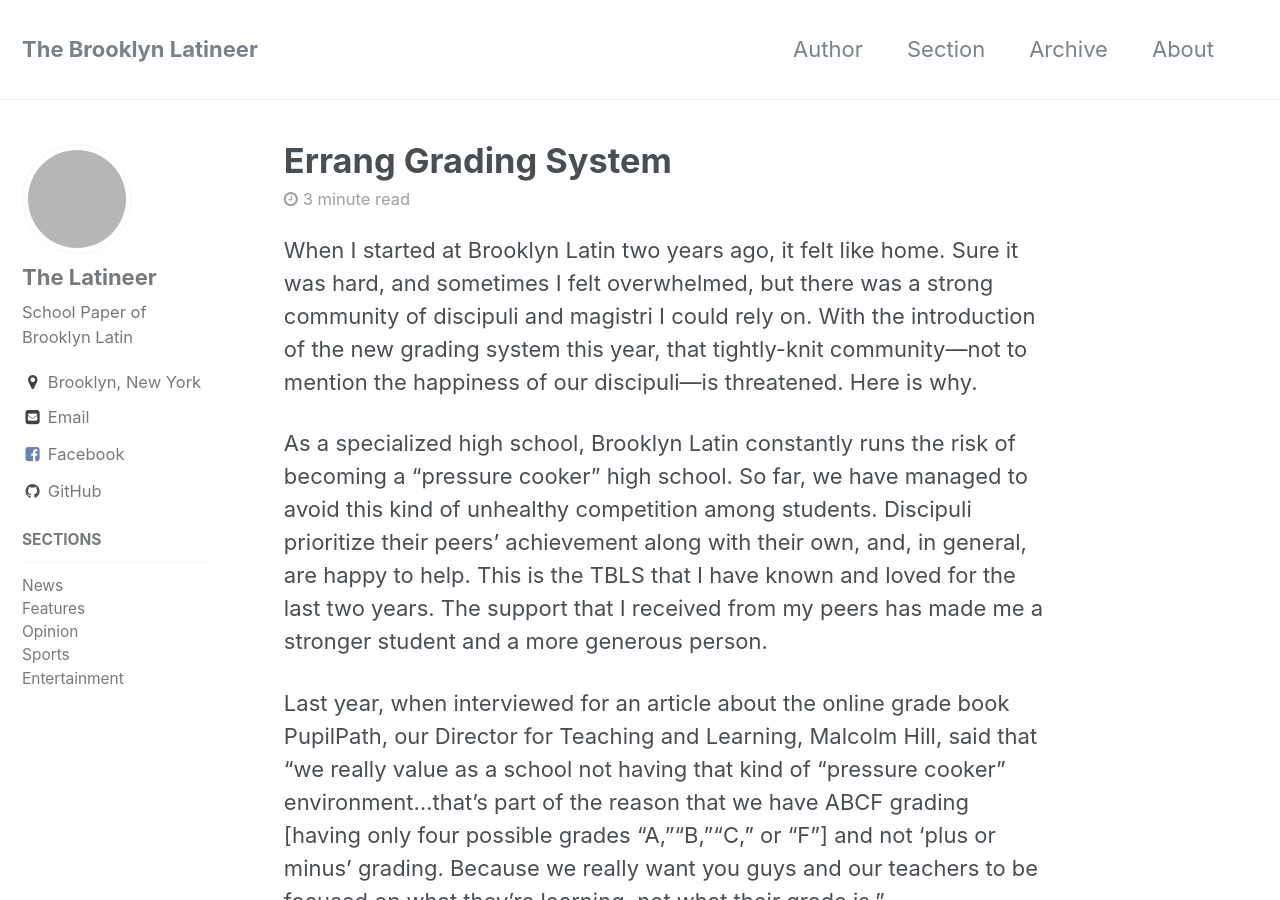
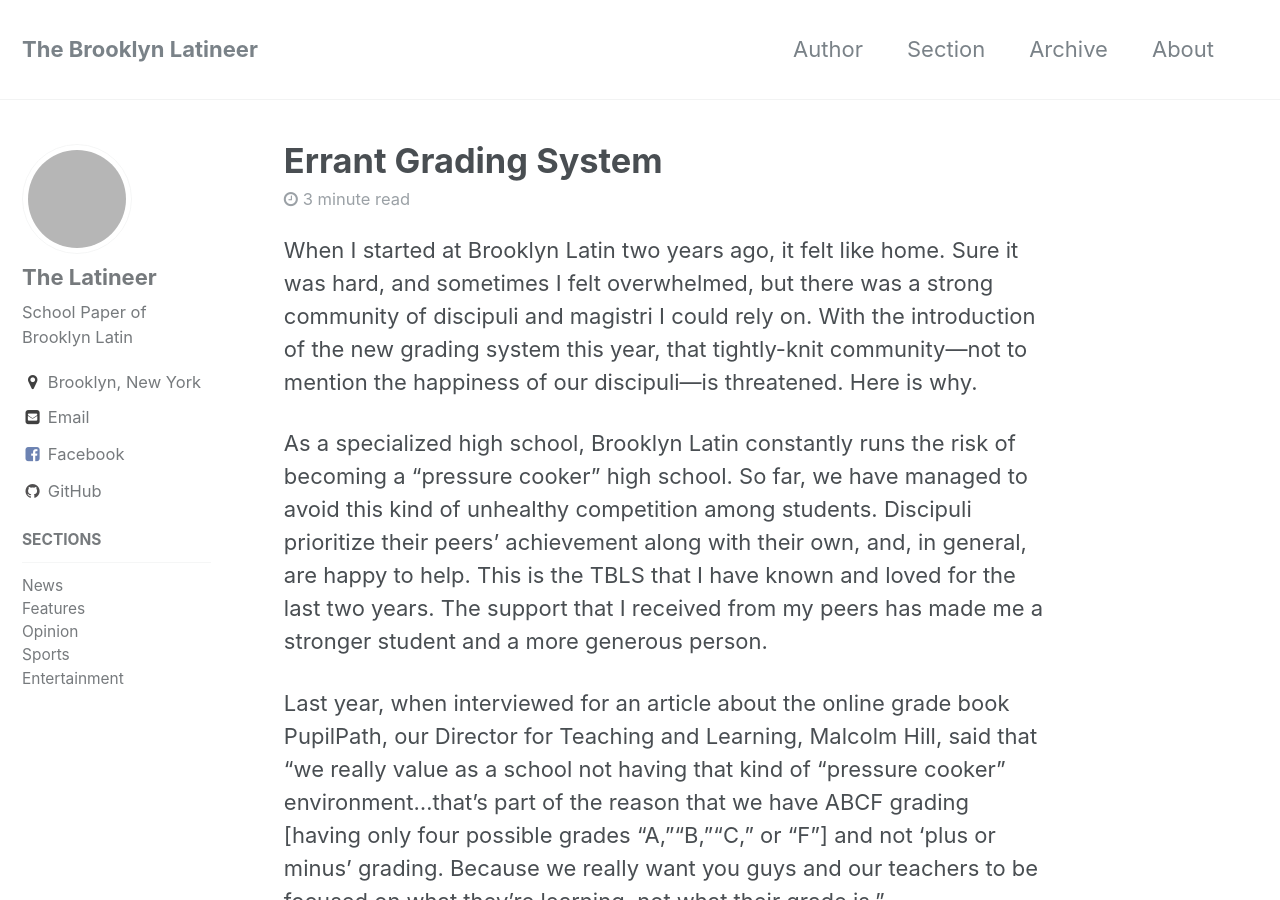
Before and after one commit to rvente/site, a Jekyll site: the page built from _posts/2017-11-15-ErrantLayout.md, in a window 1280 px wide and 900 px high. Built offline with Jekyll 4.4.1, drawn with Linux system fonts in a browser that asks for light colours; grey boxes are pictures that could not be loaded.

Commit message:
Update 2017-11-15-ErrantLayout.md

```diff
--- a/_posts/2017-11-15-ErrantLayout.md
+++ b/_posts/2017-11-15-ErrantLayout.md
@@ -1,6 +1,6 @@
 ---
-title: "Errang Grading System"
-exerpt: "What Our New Grading System Means for the TBLS Community"
+title: "Errant Grading System"
+excerpt: "What Our New Grading System Means for the TBLS Community"
 categories:
   - opinion
 author: Harper Clees-Baron
```
